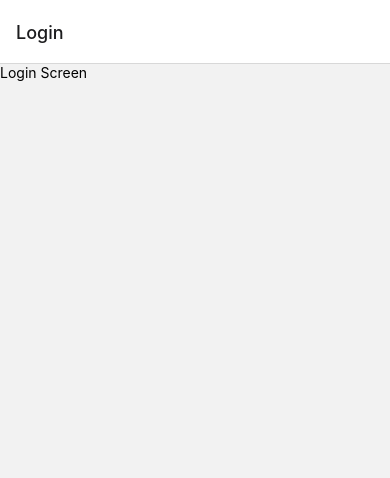
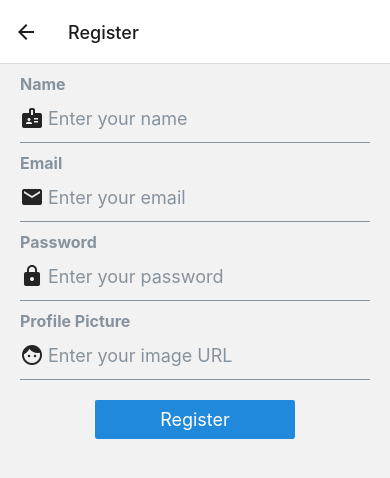
Before and after one commit to juaninicolai/RN_my_chat_app, a React Native app: screen /Register in a window 390 px wide. Before the commit this address had no page. Shown: the top 478 px of the page. Built offline with nearby package versions, Linux system fonts and the light colour scheme.

Commit message:
need to fix async-storage

```diff
--- a/App.js
+++ b/App.js
@@ -2,6 +2,7 @@ import React from "react";
 import { createStackNavigator } from "@react-navigation/stack";
 import { NavigationContainer } from "@react-navigation/native";
 import LoginScreen from "./screens/LoginScreen";
+import RegisterScreen from "./screens/RegisterScreen";
 
 const Stack = createStackNavigator();
 export default function App() {
@@ -9,6 +10,7 @@ export default function App() {
     <NavigationContainer>
       <Stack.Navigator>
         <Stack.Screen name="Login" component={LoginScreen} />
+        <Stack.Screen name="Register" component={RegisterScreen} />
       </Stack.Navigator>
     </NavigationContainer>
   );
--- /dev/null
+++ b/firebase.js
@@ -0,0 +1,19 @@
+import { initializeApp } from "firebase/app";
+import { getAuth } from "firebase/auth";
+import { getFirestore } from "firebase/firestore/lite";
+var firebaseConfig = {
+  apiKey: "AIzaSyByqrIx8iAVtnpup-ndREi9ahYFKNo0IOc",
+  authDomain: "gifted-chat-b9b5f.firebaseapp.com",
+  projectId: "gifted-chat-b9b5f",
+  storageBucket: "gifted-chat-b9b5f.appspot.com",
+  messagingSenderId: "1045484745228",
+  appId: "1:1045484745228:web:7a7cc8b3e67b4d30437429",
+};
+
+let app;
+
+app = initializeApp(firebaseConfig);
+
+const db = getFirestore(app);
+const auth = getAuth(app);
+export { db, auth };
--- a/screens/LoginScreen.js
+++ b/screens/LoginScreen.js
@@ -1,12 +1,47 @@
-import React from "react";
-import { View, Text } from "react-native";
+import { Input, Button } from "@rneui/base";
+import React, { useState } from "react";
+import { View, Text, StyleSheet } from "react-native";
 
-const LoginScreen = () => {
+const LoginScreen = ({ navigation }) => {
+  const [email, setEmail] = useState("");
+  const [password, setPassword] = useState("");
   return (
-    <View>
-      <Text>Login Screen</Text>
+    <View style={styles.container}>
+      <Input
+        placeholder="Enter your email"
+        label="Email"
+        leftIcon={{ type: "material", name: "email" }}
+        value={email}
+        onChangeText={text => setEmail(text)}
+      />
+      <Input
+        placeholder="Enter your password"
+        label="Password"
+        leftIcon={{ type: "material", name: "lock" }}
+        value={password}
+        onChangeText={text => setPassword(text)}
+        secureTextEntry
+      />
+      <Button title="Sign in" style={styles.button} />
+      <Button
+        title="Register"
+        style={styles.button}
+        onPress={() => navigation.navigate("Register")}
+      />
     </View>
   );
 };
 
 export default LoginScreen;
+
+const styles = StyleSheet.create({
+  button: {
+    width: 200,
+    marginTop: 10,
+  },
+  container: {
+    flex: 1,
+    alignItems: "center",
+    padding: 10,
+  },
+});
--- /dev/null
+++ b/screens/RegisterScreen.js
@@ -0,0 +1,87 @@
+import { Input, Button } from "@rneui/base";
+import { useState } from "react";
+import { View, StyleSheet } from "react-native";
+import { auth } from "../firebase";
+import { createUserWithEmailAndPassword } from "firebase/auth";
+
+const RegisterScreen = () => {
+  const [email, setEmail] = useState("");
+  const [name, setName] = useState("");
+  const [password, setPassword] = useState("");
+  const [imageURL, setImageUrl] = useState("");
+
+  const register = () => {
+    createUserWithEmailAndPassword(email, password)
+      .then(userCredential => {
+        //signed in
+        const user = userCredential.user;
+        user
+          .updateProfile({
+            displayName: name,
+            photoURL: imageURL
+              ? imageURL
+              : "https://cdn.pixabay.com/photo/2015/10/05/22/37/blank-profile-picture-973460__340.png",
+          })
+          .then(function () {
+            //update
+          })
+          .catch(function (error) {
+            //error
+          });
+      })
+      .catch(error => {
+        let errorMessage = error.message;
+        alert(errorMessage);
+      });
+  };
+
+  return (
+    <View style={styles.container}>
+      <Input
+        placeholder="Enter your name"
+        label="Name"
+        leftIcon={{ type: "material", name: "badge" }}
+        value={name}
+        onChangeText={text => setName(text)}
+      />
+      <Input
+        placeholder="Enter your email"
+        label="Email"
+        leftIcon={{ type: "material", name: "email" }}
+        value={email}
+        onChangeText={text => setEmail(text)}
+      />
+      <Input
+        placeholder="Enter your password"
+        label="Password"
+        leftIcon={{ type: "material", name: "lock" }}
+        value={password}
+        onChangeText={text => setPassword(text)}
+        secureTextEntry
+      />
+      <Input
+        placeholder="Enter your image URL"
+        label="Profile Picture"
+        leftIcon={{ type: "material", name: "face" }}
+        value={imageURL}
+        onChangeText={text => setImageUrl(text)}
+      />
+
+      <Button title="Register" style={styles.button} onPress={register} />
+    </View>
+  );
+};
+
+const styles = StyleSheet.create({
+  button: {
+    width: 200,
+    marginTop: 10,
+  },
+  container: {
+    flex: 1,
+    alignItems: "center",
+    padding: 10,
+  },
+});
+
+export default RegisterScreen;
```
Also changed, not shown: package.json (+11 -25 lines), 1 other file (tests, documents, lock files or other folders).
